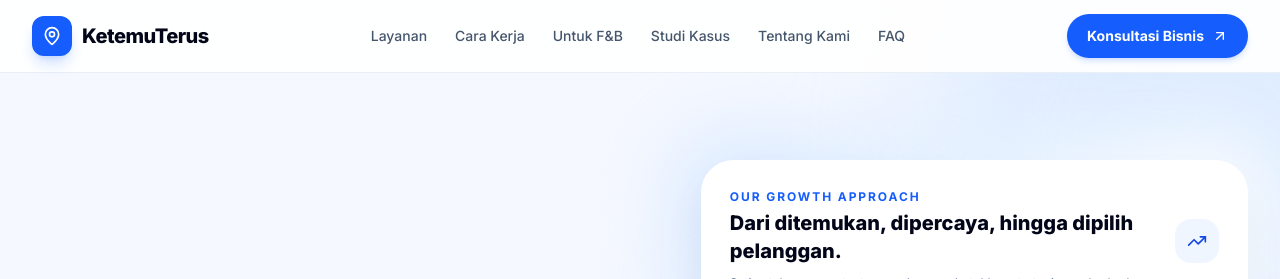
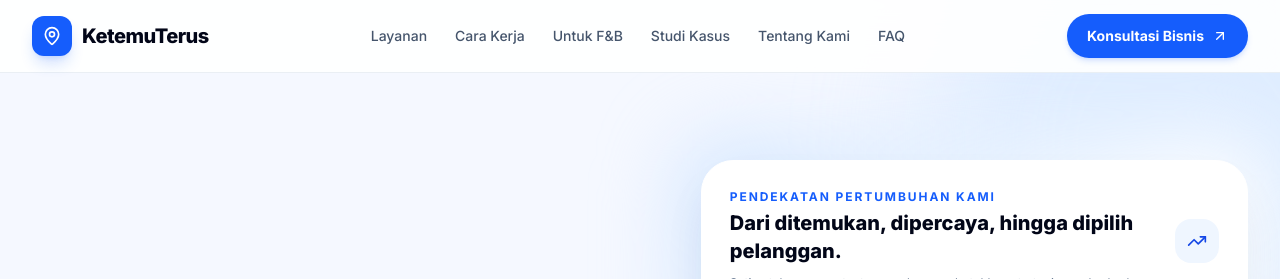
Before and after one commit to hakimarie/ketemuterusstitch, a React (Vite) app: page / in a window 1280 px wide. Shown: the top 279 px of the page. Built offline with nearby package versions, Linux system fonts and the light colour scheme.

Commit message:
Replace growth approach label with Indonesian copy

```diff
--- a/src/App.tsx
+++ b/src/App.tsx
@@ -173,7 +173,7 @@ export default function App() {
               <div className="absolute -inset-5 rounded-[2.5rem] bg-gradient-to-br from-blue-200/70 via-white to-sky-100/80 blur-2xl" />
               <div className="relative rounded-[2rem] border border-white bg-white p-5 shadow-2xl shadow-blue-950/10 sm:p-7">
                 <div className="flex items-center justify-between gap-3 border-b border-slate-100 pb-5">
-                  <div><p className="text-xs font-bold uppercase tracking-[0.16em] text-blue-600">OUR GROWTH APPROACH</p><h2 className="mt-1 text-xl font-extrabold text-slate-950">Dari ditemukan, dipercaya, hingga dipilih pelanggan.</h2><p className="mt-2 text-xs leading-5 text-slate-500">Setiap tahap punya tantangan dan membutuhkan strategi yang berbeda.</p></div>
+                  <div><p className="text-xs font-bold uppercase tracking-[0.16em] text-blue-600">PENDEKATAN PERTUMBUHAN KAMI</p><h2 className="mt-1 text-xl font-extrabold text-slate-950">Dari ditemukan, dipercaya, hingga dipilih pelanggan.</h2><p className="mt-2 text-xs leading-5 text-slate-500">Setiap tahap punya tantangan dan membutuhkan strategi yang berbeda.</p></div>
                   <span className="flex h-11 w-11 shrink-0 items-center justify-center rounded-2xl bg-blue-50 text-blue-700"><TrendingUp className="h-5 w-5" /></span>
                 </div>
                 <div className="space-y-3 py-5">
```
